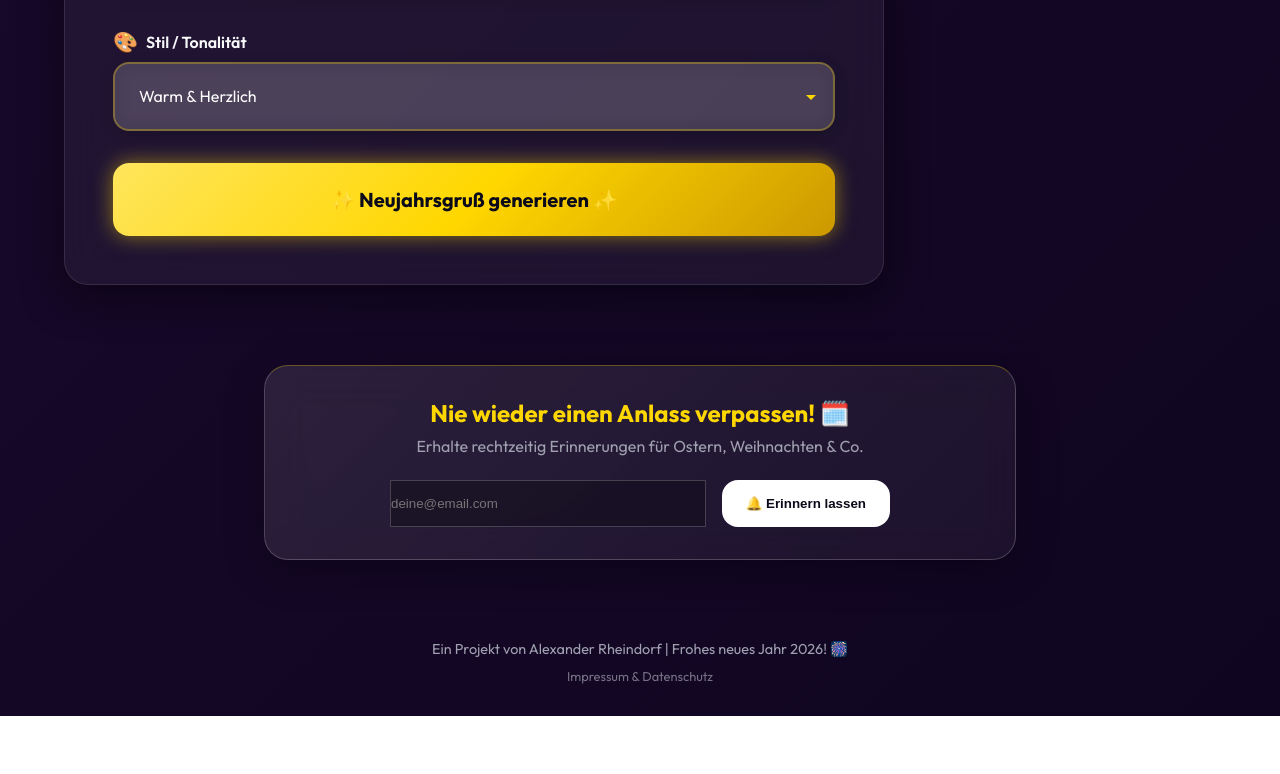
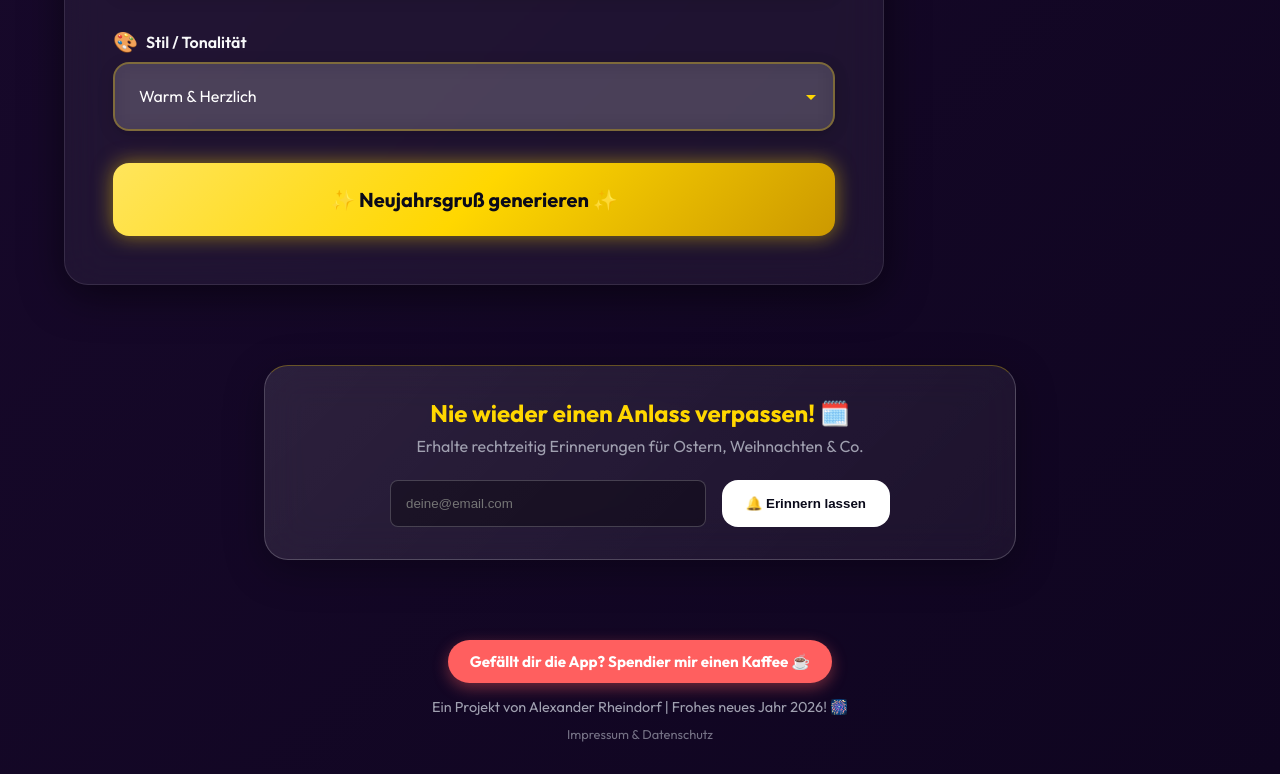
Before and after one commit to moebss/neujahrsding, a website: page index.html in a window 1280 px wide. Shown: the part 866-1640 px from the top of the page. Before the commit the page ends 1582 px from the top, so only its background shows below. Drawn offline with Linux system fonts and the light colour scheme; animation ran at ten frames a second.

Commit message:
Feature: Ko-fi Spenden-Button im Footer hinzugefügt

```diff
--- a/index.html
+++ b/index.html
@@ -199,6 +199,11 @@
     </section>
 
     <footer>
+        <p style="margin-bottom: 15px;">
+            <a href="https://ko-fi.com/X8X617K4X5" target="_blank" class="kofi-link">
+                <span data-i18n="footer-coffee">Gefällt dir die App? Spendier mir einen Kaffee ☕</span>
+            </a>
+        </p>
         <p data-i18n="footer">Ein Projekt von Alexander Rheindorf | Frohes neues Jahr 2026! 🎆</p>
         <p style="font-size: 0.8rem; margin-top: 10px; opacity: 0.7;">
             <a href="rechtliches.html" style="color: inherit; text-decoration: none;">Impressum & Datenschutz</a>
--- a/messages_i18n.js
+++ b/messages_i18n.js
@@ -55,7 +55,10 @@ window.uiTranslations = {
         'newsletter-subtitle': 'Erhalte rechtzeitig Erinnerungen für Ostern, Weihnachten & Co.',
         'newsletter-placeholder': 'deine@email.com',
         'btn-subscribe': '🔔 Erinnern lassen',
-        'newsletter-success': 'Danke! Wir erinnern dich rechtzeitig. 💌'
+        'newsletter-success': 'Danke! Wir erinnern dich rechtzeitig. 💌',
+
+        // Ko-fi
+        'footer-coffee': 'Gefällt dir die App? Spendier mir einen Kaffee ☕'
     },
     en: {
         'header-title': 'Your Personal New Year\'s Greeting 2026',
@@ -97,7 +100,10 @@ window.uiTranslations = {
         'newsletter-subtitle': 'Get timely reminders for Easter, Christmas & Co.',
         'newsletter-placeholder': 'your@email.com',
         'btn-subscribe': '🔔 Remind me',
-        'newsletter-success': 'Thanks! We will remind you in time. 💌'
+        'newsletter-success': 'Thanks! We will remind you in time. 💌',
+
+        // Ko-fi
+        'footer-coffee': 'Enjoying the app? Buy me a coffee ☕'
     },
     tr: {
         'header-title': 'Kişisel Yeni Yıl Kutlamanız 2026',
@@ -139,7 +145,10 @@ window.uiTranslations = {
         'newsletter-subtitle': 'Paskalya, Noel ve diğer günler için zamanında hatırlatıcı al.',
         'newsletter-placeholder': 'senin@email.com',
         'btn-subscribe': '🔔 Hatırlat',
-        'newsletter-success': 'Teşekkürler! Sana zamanında hatırlatacağız. 💌'
+        'newsletter-success': 'Teşekkürler! Sana zamanında hatırlatacağız. 💌',
+
+        // Ko-fi
+        'footer-coffee': 'Uygulamayı beğendin mi? Bana bir kahve ısmarla ☕'
     },
     es: {
         'header-title': 'Tu Saludo de Año Nuevo Personal 2026',
@@ -181,7 +190,10 @@ window.uiTranslations = {
         'newsletter-subtitle': 'Recibe recordatorios a tiempo para Pascua, Navidad y más.',
         'newsletter-placeholder': 'tu@email.com',
         'btn-subscribe': '🔔 Recordarme',
-        'newsletter-success': '¡Gracias! Te avisaremos a tiempo. 💌'
+        'newsletter-success': '¡Gracias! Te avisaremos a tiempo. 💌',
+
+        // Ko-fi
+        'footer-coffee': '¿Te gusta la app? Invítame a un café ☕'
     },
     fr: {
         'header-title': 'Votre Vœu de Nouvel An Personnel 2026',
@@ -223,7 +235,10 @@ window.uiTranslations = {
         'newsletter-subtitle': 'Recevez des rappels en temps voulu pour Pâques, Noël, etc.',
         'newsletter-placeholder': 'votre@email.com',
         'btn-subscribe': '🔔 Rappelle-moi',
-        'newsletter-success': 'Merci ! Nous vous rappellerons à temps. 💌'
+        'newsletter-success': 'Merci ! Nous vous rappellerons à temps. 💌',
+
+        // Ko-fi
+        'footer-coffee': 'Vous aimez l\'application ? Offrez-moi un café ☕'
     },
     it: {
         'header-title': 'Il Tuo Augurio di Capodanno Personale 2026',
@@ -265,7 +280,10 @@ window.uiTranslations = {
         'newsletter-subtitle': 'Ricevi promemoria tempestivi per Pasqua, Natale e altro.',
         'newsletter-placeholder': 'tua@email.com',
         'btn-subscribe': '🔔 Ricordami',
-        'newsletter-success': 'Grazie! Ti ricorderemo in tempo. 💌'
+        'newsletter-success': 'Grazie! Ti ricorderemo in tempo. 💌',
+
+        // Ko-fi
+        'footer-coffee': 'Ti piace l\'app? Offrimi un caffè ☕'
     },
     bg: {
         'header-title': 'Вашето Лично Новогодишно Пожелание 2026',
@@ -307,7 +325,10 @@ window.uiTranslations = {
         'newsletter-subtitle': 'Получавайте навременни напомняния за Великден, Коледа и др.',
         'newsletter-placeholder': 'vasya@email.com',
         'btn-subscribe': '🔔 Напомни ми',
-        'newsletter-success': 'Благодаря! Ще ви напомним навреме. 💌'
+        'newsletter-success': 'Благодаря! Ще ви напомним навреме. 💌',
+
+        // Ko-fi
+        'footer-coffee': 'Харесва ли ви приложението? Черпете ме едно кафе ☕'
     }
 };
 
--- a/newsletter_styles.css
+++ b/newsletter_styles.css
@@ -44,6 +44,9 @@
     border: 1px solid rgba(255, 255, 255, 0.2);
     margin-bottom: 0;
     /* Override generic margin */
+    color: white;
+    padding: 10px 15px;
+    border-radius: var(--radius-sm);
 }
 
 .newsletter-form input[type="email"]:focus {
@@ -77,6 +80,30 @@
     animation: fadeIn 0.5s ease;
 }
 
+/* ===========================
+   KO-FI BUTTON STYLES
+   =========================== */
+.kofi-link {
+    display: inline-block;
+    background-color: #ff5f5f;
+    color: white !important;
+    text-decoration: none;
+    padding: 10px 20px;
+    border-radius: 50px;
+    font-weight: bold;
+    box-shadow: 0 5px 15px rgba(255, 95, 95, 0.4);
+    transition: all 0.3s ease;
+    font-size: 0.95rem;
+    border: 2px solid transparent;
+}
+
+.kofi-link:hover {
+    transform: translateY(-3px) scale(1.05);
+    background-color: #ff3e3e;
+    box-shadow: 0 8px 25px rgba(255, 95, 95, 0.6);
+    border-color: white;
+}
+
 @keyframes fadeIn {
     from {
         opacity: 0;
```
